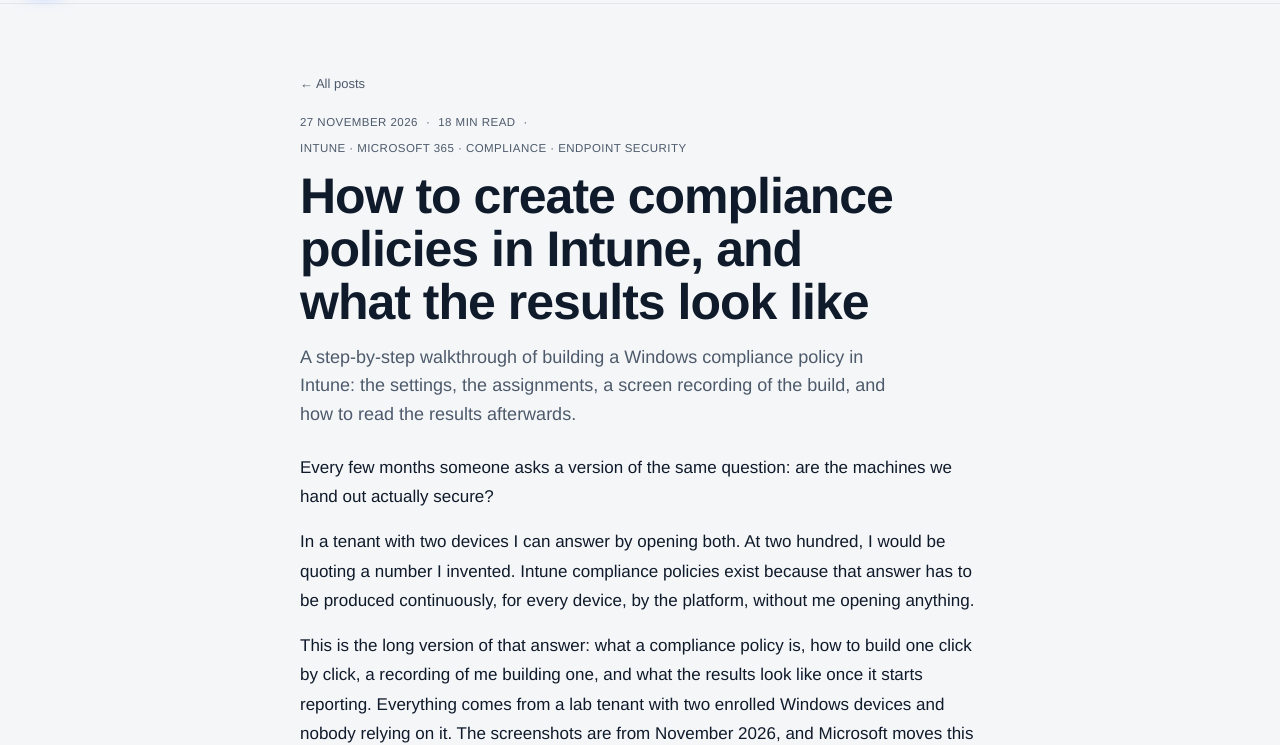
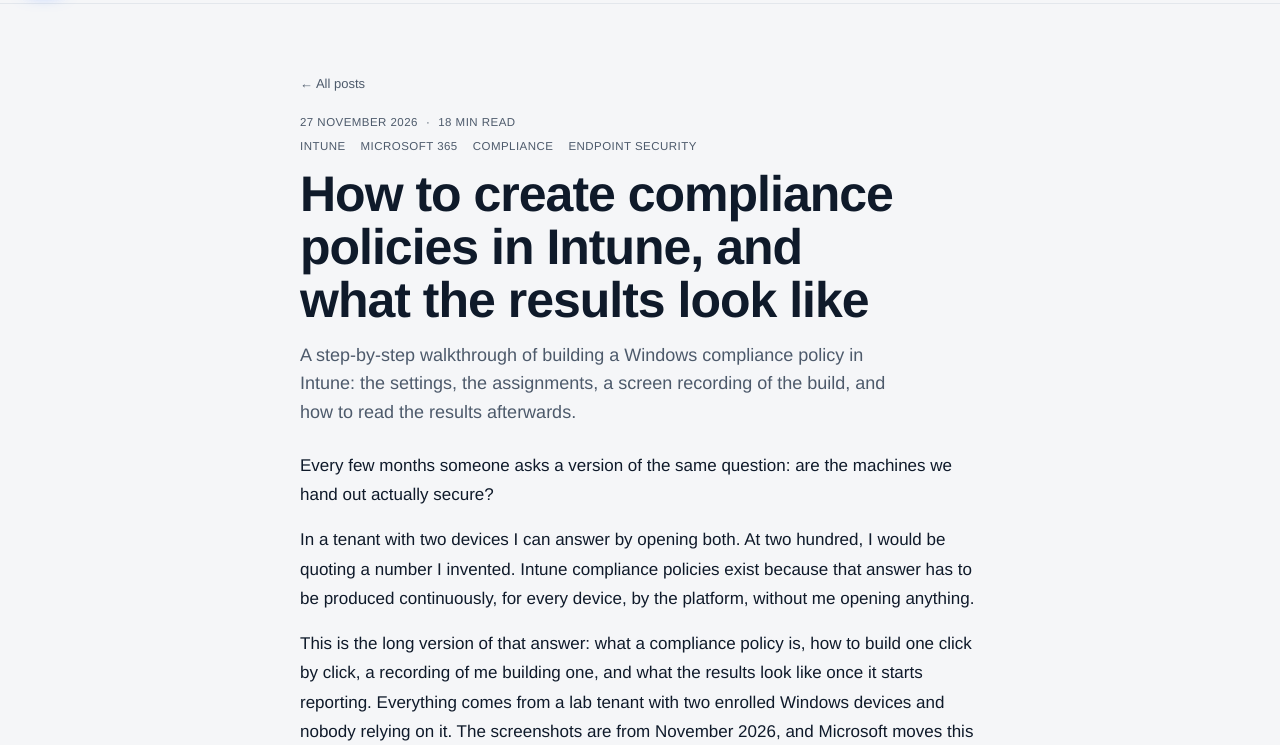
Before and after one commit to ojamadickson-creator/dickson-portfolio, an Astro site: page /blog/compliance-policies-in-intune in a window 1280 px wide. Shown: the part 65-810 px from the top of the page. Built offline with nearby package versions, Linux system fonts and the light colour scheme; Astro itself is replaced by a stand-in of ours; some packages are replaced by stand-ins of ours; a web font is replaced by a local one.

Commit message:
fix(blog): put post tags on their own row so the meta line does not wrap a separator

```diff
--- a/src/pages/blog/[slug].astro
+++ b/src/pages/blog/[slug].astro
@@ -68,13 +68,12 @@ const breadcrumbLd = {
         <time datetime={d.date.toISOString()}>{fmt(d.date)}</time>
         <span aria-hidden="true">·</span>
         <span>{minutes} min read</span>
-        {d.tags.length > 0 && (
-          <>
-            <span aria-hidden="true">·</span>
-            <span>{d.tags.join(" · ")}</span>
-          </>
-        )}
       </p>
+      {d.tags.length > 0 && (
+        <ul class="post__tags mono" role="list">
+          {d.tags.map((tag) => <li>{tag}</li>)}
+        </ul>
+      )}
       <h1>{d.title}</h1>
       <p class="post__lede">{d.description}</p>
     </header>
@@ -94,7 +93,8 @@ const breadcrumbLd = {
   .post__head { padding: clamp(32px, 5vw, 64px) 0 24px; }
   .post__back { display: inline-block; margin-bottom: 18px; font-size: 13px; color: var(--color-text-muted); text-decoration: none; }
   .post__back:hover { color: var(--color-primary); }
-  .post__meta { display: flex; flex-wrap: wrap; gap: 8px; font-size: 11.5px; letter-spacing: 0.04em; text-transform: uppercase; color: var(--color-text-muted); margin-bottom: 12px; }
+  .post__meta { display: flex; flex-wrap: wrap; gap: 8px; font-size: 11.5px; letter-spacing: 0.04em; text-transform: uppercase; color: var(--color-text-muted); margin-bottom: 6px; }
+  .post__tags { display: flex; flex-wrap: wrap; gap: 15px; list-style: none; padding: 0; margin: 0 0 12px; font-size: 11.5px; letter-spacing: 0.04em; text-transform: uppercase; color: var(--color-text-muted); }
   .post__head h1 { font-family: var(--font-display); font-size: clamp(30px, 4.4vw, 50px); line-height: 1.06; letter-spacing: -0.02em; }
   .post__lede { margin-top: 14px; font-size: 18px; color: var(--color-text-muted); max-width: 62ch; }
 
```
